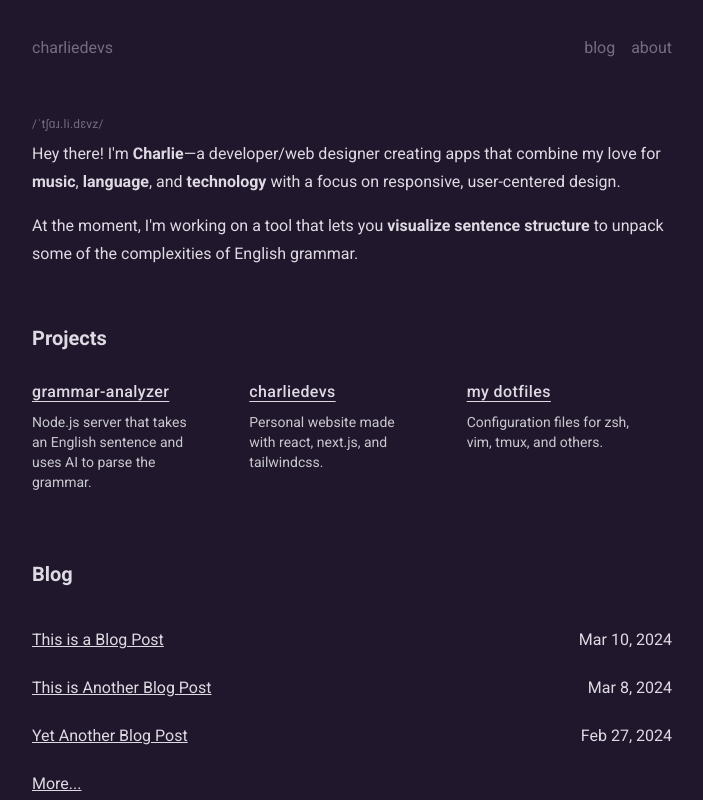
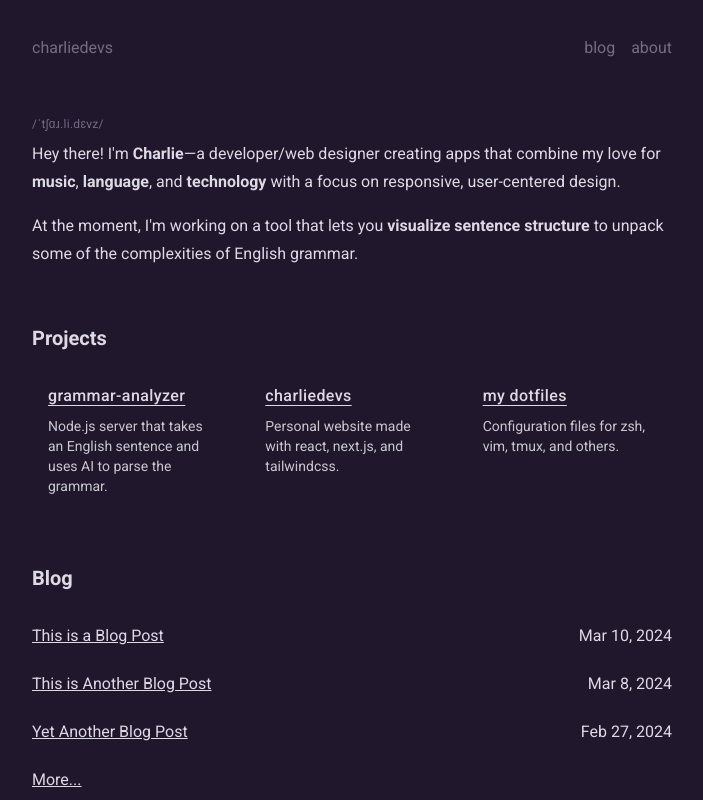
Before and after one commit to charliedevs/charliedevs, a Next.js app: page / in a window 1280 px wide. Shown: the whole page, without its empty margins (288-991 px from the left). Built offline with nearby package versions, Linux system fonts and the light colour scheme.

Commit message:
Remove negative left margin on project links & make spacing consistent between h2 and content

```diff
--- a/src/app/page.tsx
+++ b/src/app/page.tsx
@@ -28,10 +28,10 @@ const Home: NextPage = () => {
                 </p>
             </div>
             <div id='projects' className='min-h-44 w-full'>
-                <h2 className='mb-4 text-xl font-semibold'>Projects</h2>
+                <h2 className='mb-8 text-xl font-semibold'>Projects</h2>
                 <div
                     id='project-links'
-                    className='-ml-2 grid h-fit gap-3 text-left transition-all sm:grid-cols-2 md:-ml-4 md:mb-0 md:w-full md:max-w-3xl md:grid-cols-3'
+                    className='grid h-fit grid-cols-1 justify-between gap-3 text-left transition-all  sm:grid-cols-2 md:mb-0 md:w-full md:max-w-3xl md:grid-cols-3'
                 >
                     {projects.map((p) => (
                         <Link
@@ -41,7 +41,7 @@ const Home: NextPage = () => {
                             target='_blank'
                             title='Open GitHub Page'
                         >
-                            <div className='group h-fit min-h-24 rounded-lg from-violet-400/15 to-fuchsia-300/10 px-2 py-3 outline-none transition-all ease-in hover:bg-gradient-to-br md:px-4 md:hover:min-h-[7.5rem]'>
+                            <div className='group -mt-3  h-fit min-h-24 rounded-lg from-fuchsia-400/20 to-fuchsia-400/15 px-2 py-3 outline-none transition-all ease-in hover:bg-gradient-to-br md:px-4 md:hover:min-h-[7.5rem]'>
                                 <h3 className='mr-1 flex justify-between align-middle font-medium tracking-wide underline underline-offset-4 transition-all group-hover:text-gray-100 group-hover:underline-offset-2'>
                                     {p.title}
                                     <IconExternalLink
@@ -58,7 +58,7 @@ const Home: NextPage = () => {
                 </div>
             </div>
             <div id='blog-posts' className='min-h-44 w-full'>
-                <h2 className='mb-10 text-xl font-semibold'>Blog</h2>
+                <h2 className='mb-8 text-xl font-semibold'>Blog</h2>
                 <div id='blog-links' className='grid flex-col gap-6'>
                     {[
                         { title: 'This is a Blog Post', date: '2024-03-10' },
```
